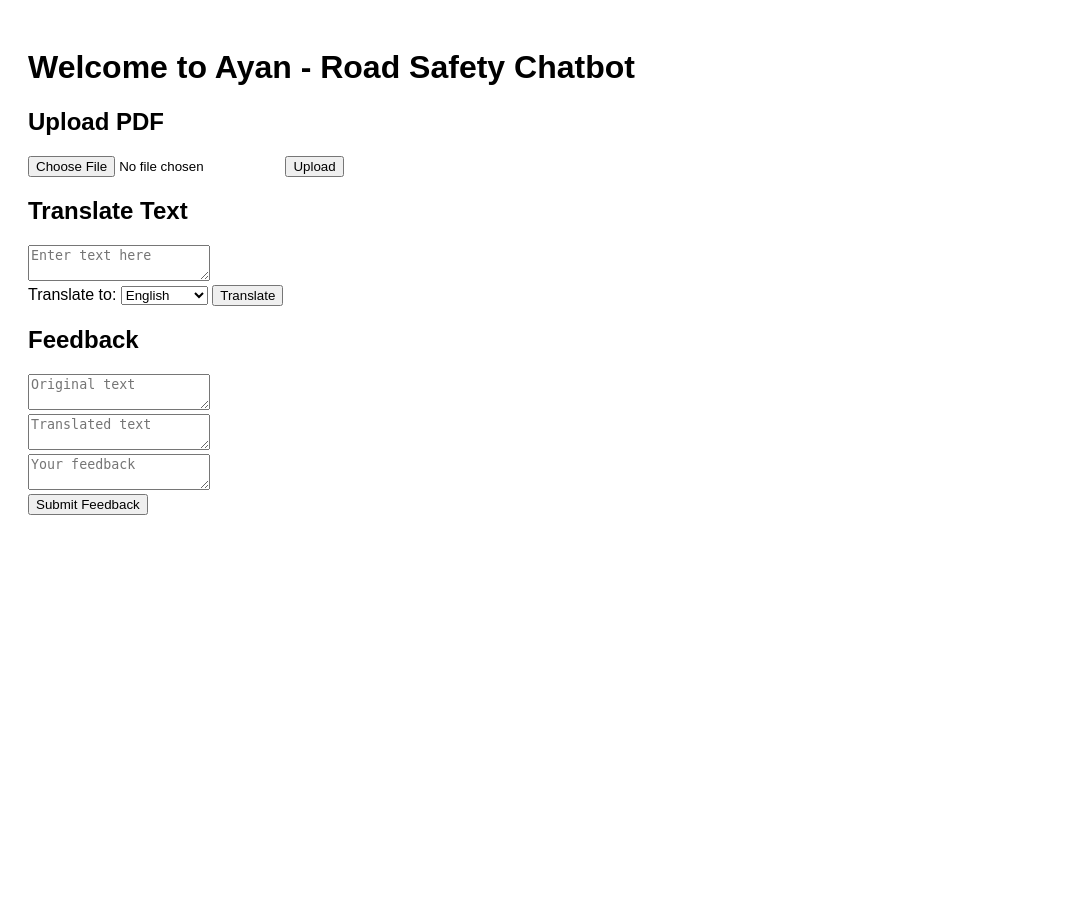
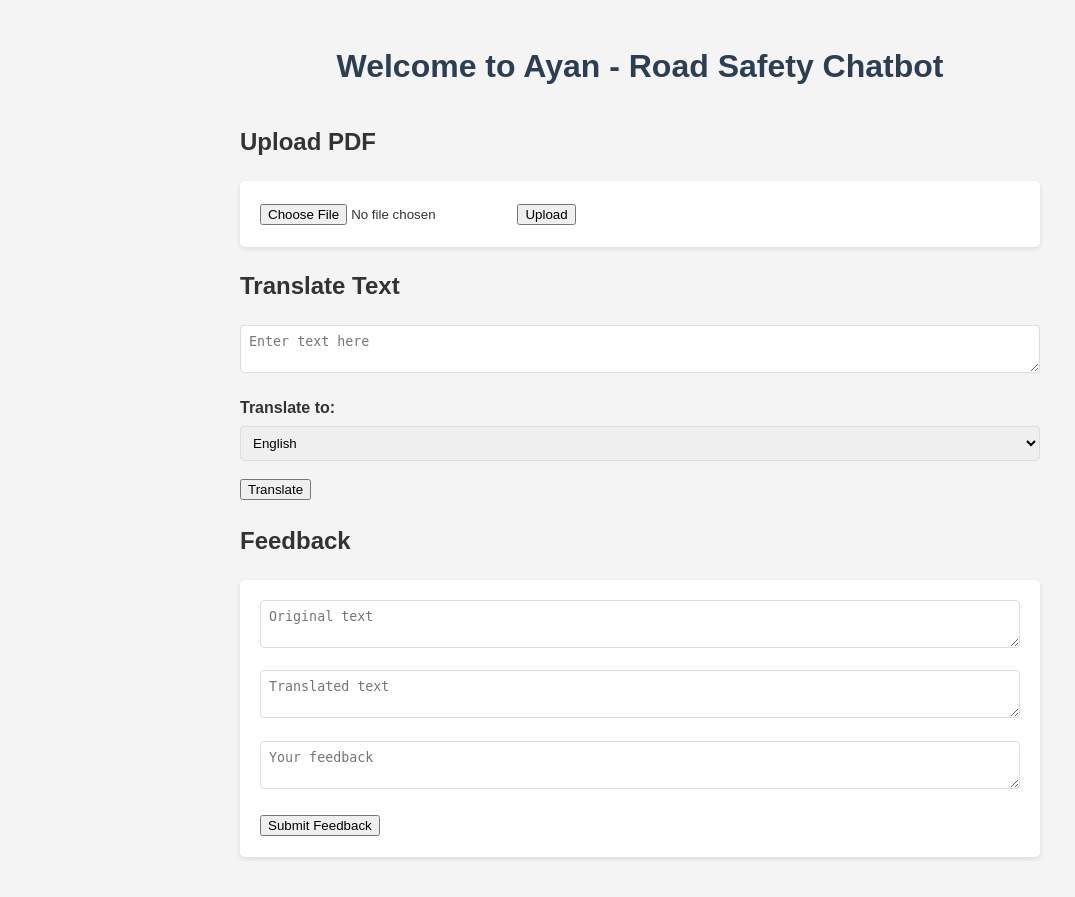
Before and after one commit to psmoon-py/Road-Safety-Translator, a Flask app: page / in a window 1280 px wide. Shown: the whole page, without its empty margins (0-1075 px from the left). Before the commit the page ends 515 px from the top, so only its background shows below. Run offline with Flask 3, Linux system fonts and the light colour scheme.

Commit message:
Update style.css

```diff
--- a/static/style.css
+++ b/static/style.css
@@ -1,8 +1,67 @@
 body {
     font-family: Arial, sans-serif;
+    line-height: 1.6;
+    color: #333;
+    max-width: 800px;
+    margin: 0 auto;
     padding: 20px;
+    background-color: #f4f4f4;
+}
+
+h1 {
+    color: #2c3e50;
+    text-align: center;
+    margin-bottom: 30px;
 }
 
 form {
+    background-color: #fff;
+    padding: 20px;
+    border-radius: 5px;
+    box-shadow: 0 2px 5px rgba(0, 0, 0, 0.1);
     margin-bottom: 20px;
 }
+
+label {
+    display: block;
+    margin-bottom: 5px;
+    font-weight: bold;
+}
+
+input[type="text"],
+textarea,
+select {
+    width: 100%;
+    padding: 8px;
+    margin-bottom: 15px;
+    border: 1px solid #ddd;
+    border-radius: 4px;
+    box-sizing: border-box;
+}
+
+input[type="submit"] {
+    background-color: #3498db;
+    color: #fff;
+    padding: 10px 15px;
+    border: none;
+    border-radius: 4px;
+    cursor: pointer;
+    font-size: 16px;
+    transition: background-color 0.3s ease;
+}
+
+input[type="submit"]:hover {
+    background-color: #2980b9;
+}
+
+.result {
+    background-color: #fff;
+    padding: 20px;
+    border-radius: 5px;
+    box-shadow: 0 2px 5px rgba(0, 0, 0, 0.1);
+}
+
+.error {
+    color: #e74c3c;
+    font-weight: bold;
+}
```
